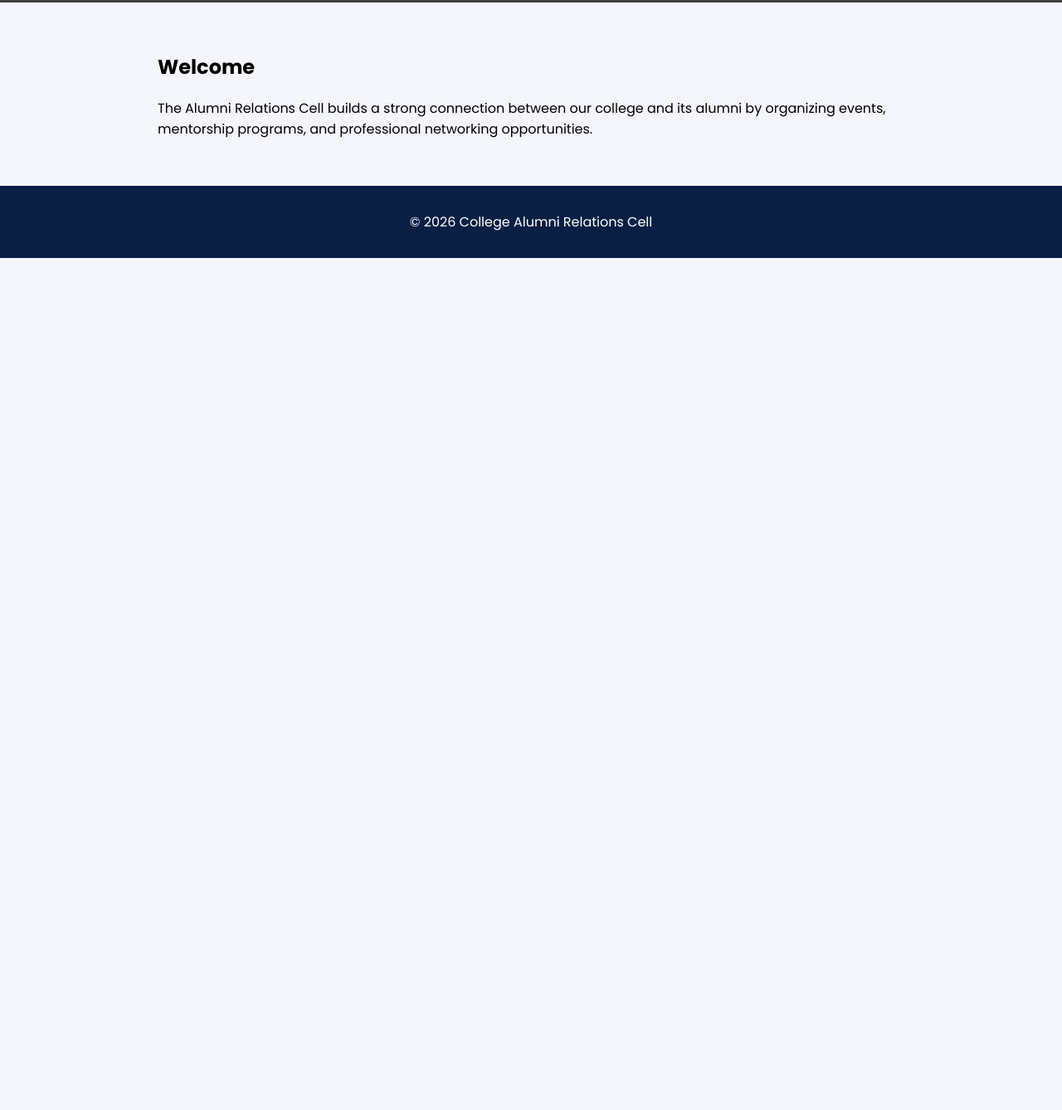
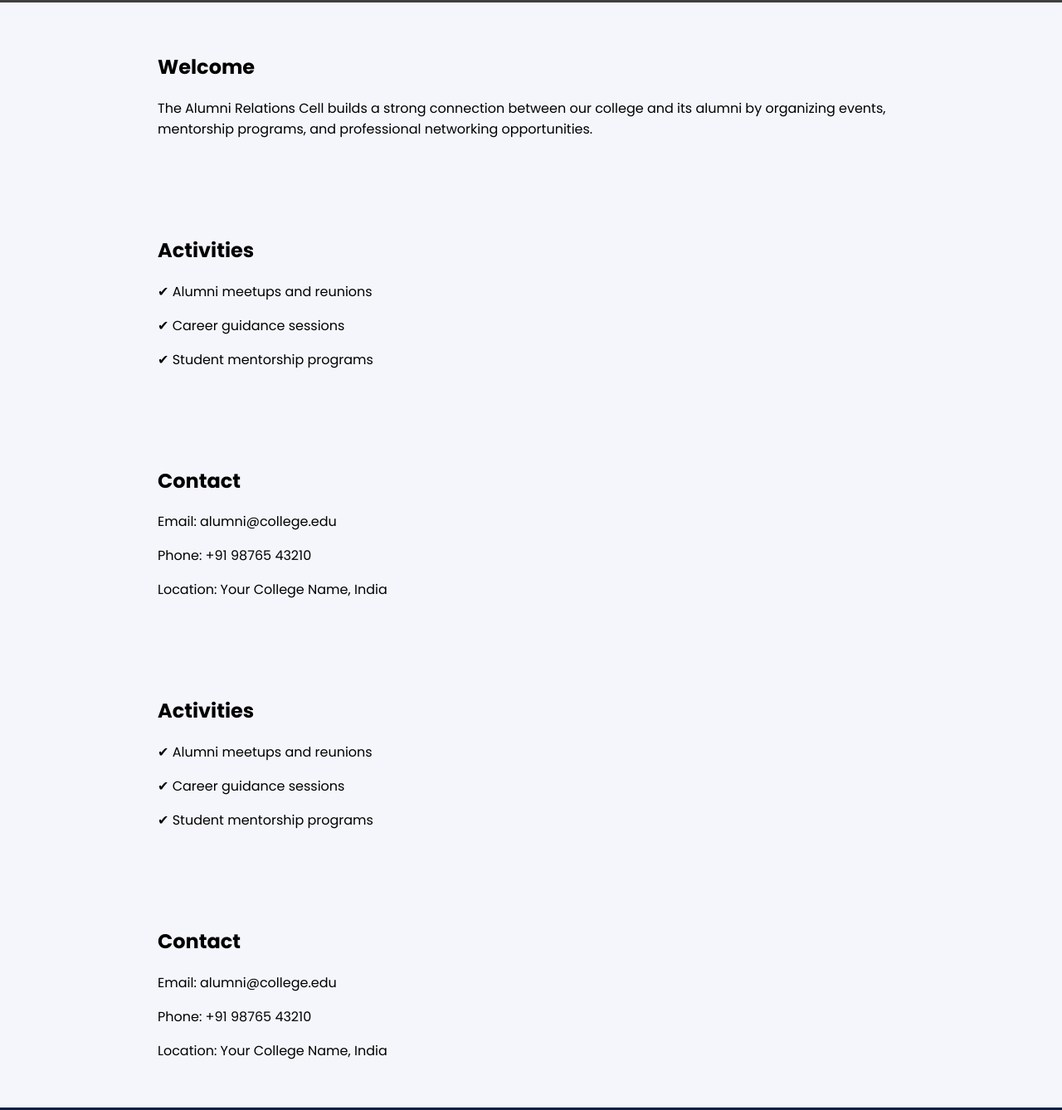
Before and after one commit to dittomichael2004/ARC, a plain HTML site: page index.html in a window 1280 px wide. Shown: the part 731-2069 px from the top of the page at 83% size. Before the commit the page ends 1042 px from the top, so only its background shows below. Drawn offline with Linux system fonts and the light colour scheme; grey boxes are pictures that could not be loaded.

Commit message:
Add files via upload

```diff
--- a/css/styles.css
+++ b/css/styles.css
@@ -1,3 +1,7 @@
+html {
+  scroll-behavior: smooth;
+}
+
 body {
   margin: 0;
  font-family: 'Poppins', sans-serif;
--- a/index.html
+++ b/index.html
@@ -11,27 +11,56 @@
 
 <header>
   <div class="logo">College Alumni</div>
-  <nav>
-    <a href="index.html">Home</a>
-    <a href="about.html">About</a>
-    <a href="activities.html">Activities</a>
-    <a href="contact.html">Contact</a>
-  </nav>
+<nav>
+  <a href="#home">Home</a>
+  <a href="#about">About</a>
+  <a href="#activities">Activities</a>
+  <a href="#contact">Contact</a>
+</nav>
+
 </header>
 
-<section class="hero">
+<section class="hero" id="home">
   <div class="hero-text">
     <h1>Alumni Relations Cell</h1>
     <p>Connecting past students with the future.</p>
-    <a href="activities.html" class="btn">View Activities</a>
+    <a href="#activities" class="btn">View Activities</a>
   </div>
 </section>
 
-<section class="content">
+<section class="content" id="about">
   <h2>Welcome</h2>
   <p>
     The Alumni Relations Cell builds a strong connection between our college and its alumni by organizing events, mentorship programs, and professional networking opportunities.
   </p>
+</section>
+
+<section class="content" id="activities">
+  <h2>Activities</h2>
+  <p>✔ Alumni meetups and reunions</p>
+  <p>✔ Career guidance sessions</p>
+  <p>✔ Student mentorship programs</p>
+</section>
+
+<section class="content" id="contact">
+  <h2>Contact</h2>
+  <p>Email: alumni@college.edu</p>
+  <p>Phone: +91 98765 43210</p>
+  <p>Location: Your College Name, India</p>
+</section>
+
+<section class="content" id="activities">
+  <h2>Activities</h2>
+  <p>✔ Alumni meetups and reunions</p>
+  <p>✔ Career guidance sessions</p>
+  <p>✔ Student mentorship programs</p>
+</section>
+
+<section class="content" id="contact">
+  <h2>Contact</h2>
+  <p>Email: alumni@college.edu</p>
+  <p>Phone: +91 98765 43210</p>
+  <p>Location: Your College Name, India</p>
 </section>
 
 <footer>
```
